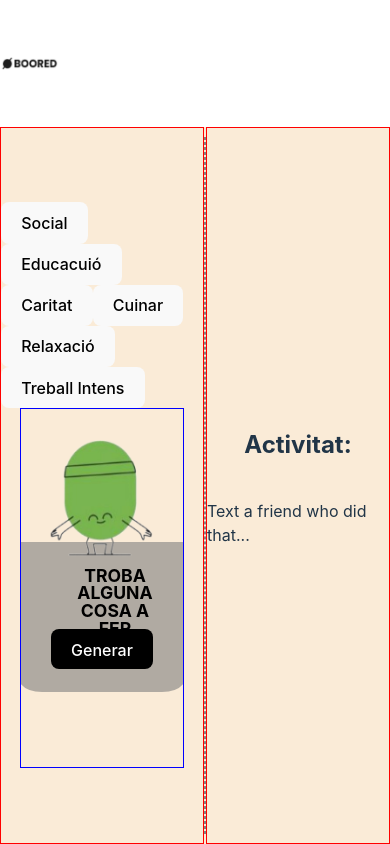
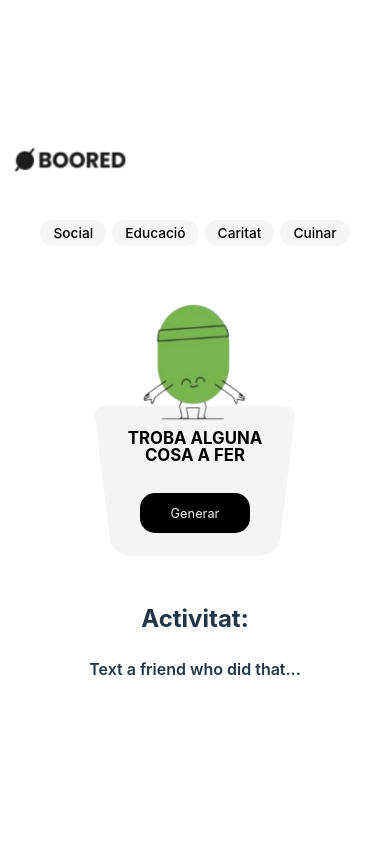
Before and after one commit to danipoal/ProvaTecnicaHackato2024, a React (Vite) app: page / in a window 390 px wide. Built offline with nearby package versions, Linux system fonts and the light colour scheme.

Commit message:
Design Completed - mobile responsive

```diff
--- a/src/App.jsx
+++ b/src/App.jsx
@@ -1,19 +1,20 @@
 import './styles/App.css'
 import './styles/canvas.css'
+import './styles/buttons.css'
 import Header from './components/layout/Header'
 import AvatarCanvas from './components/AvatarCanvas'
 import ActivityCanvas from './components/ActivityCanvas'
 
 function App() {
   return (
-    <>
+    <div className='app'>
       <Header />
       <main className='main-div'>
         <AvatarCanvas />
         <div className='separator'></div>
         <ActivityCanvas />
       </main>
-    </>
+    </div>
 
   )
 }
--- a/src/components/AvatarCanvas.jsx
+++ b/src/components/AvatarCanvas.jsx
@@ -7,7 +7,7 @@ const AvatarCanvas = () => {
             <div className="avatar-container">
                 <div className='button-container'>
                     <TypeButton text="Social"/>
-                    <TypeButton text="Educacuió"/>
+                    <TypeButton text="Educació"/>
                     <TypeButton text="Caritat"/>
                     <TypeButton text="Cuinar"/>
                     <TypeButton text="Relaxació"/>
--- a/src/styles/App.css
+++ b/src/styles/App.css
@@ -1,11 +1,22 @@
+
 .main-div{
-    height: 85vh;
     width: 100vw;
-    background-color: antiquewhite;
     display: flex;
     justify-content: center;
 }
 .separator{
-    border: 1px dashed gray;
-    margin: 10px 0;
+    width: 1px;
+    background-image: linear-gradient(black 33%, rgba(255,255,255,0) 0%);
+    background-position: right;
+    background-size: 1px 8px;
+    background-repeat: repeat-y;
 }
+@media (min-width: 320px) and (max-width: 768px){
+
+    .main-div{
+        flex-direction: column;
+    }
+    .separator{
+        display: none;
+    }
+}
--- a/src/styles/buttons.css
+++ b/src/styles/buttons.css
@@ -1,6 +1,31 @@
 .type-button{
 
+    width: fit-content;
+    margin: 5px 3px;
+    padding: 4px 12px;
+    border-radius: 15px;
+    -webkit-border-radius: 15px;
+    -moz-border-radius: 15px;
+    -ms-border-radius: 15px;
+    -o-border-radius: 15px;
+    font-size: 0.857rem;
+    background-color: hsla(0, 0%, 50%, 0.08);
+
+}
+.type-button:focus{
+    background-color: rgb(124 80 242);
+    color: white;
+    outline: none;
 }
 .generator-button{
+    padding: 0 30px;
 
+    font-size: 0.8rem;
+    font-weight: 400;
+    color: rgb(241, 241, 241);
+    border-radius: 15px;
+    -webkit-border-radius: 15px;
+    -moz-border-radius: 15px;
+    -ms-border-radius: 15px;
+    -o-border-radius: 15px;
 }
--- a/src/styles/canvas.css
+++ b/src/styles/canvas.css
@@ -1,22 +1,33 @@
 .activity-container{
     width: 400px;
-    border: solid red 1px;
     display: flex;
     flex-direction: column;
     align-items: center;
     justify-content: center;
 }
+.activity-container p{
+    margin-top: 0;
+    font-weight: 600;
+}
+
 .avatar-container{
     width: 400px;
-    border: red solid 1px;
     display: flex;
     flex-direction: column;
     justify-content: center;
     align-items: center;
 
 }
+.button-container{
+    width: 80%;
+    height: 140px;
+    display: flex;
+    justify-content: center;
+    align-content: center;
+    flex-wrap: wrap; /* Permite que los elementos se ajusten en varias filas */
+
+}
 .cartoon-container{
-    border: 1px blue solid;
     width: 80%;
     overflow: hidden;
     display: flex;
@@ -45,12 +56,11 @@
     margin-top: -12px;
     scale: 1;
     height: 300px;
-    opacity: 0.6;
+    opacity: 0.08;
     position: relative;
 }
 .generator-text{
-    font-size: 1.2rem;
-    font-size: 1.1rem;
+    font-size: 1.05rem;
     line-height: 100%;
     color: black;
     padding:0 40px;
@@ -68,3 +78,23 @@
     background-color: black;
     color: white;
 }
+
+@media (max-width: 768px){
+
+.avatar-container{
+    align-self: center;
+}
+.activity-container{
+    align-self: center;
+}
+.activity-container h2{
+    margin-top: -30px;
+}
+.button-container{
+    height: 80px;
+}
+.button-container :nth-last-child(1),
+.button-container :nth-last-child(2){
+    display: none;
+}
+    }
--- a/src/styles/header.css
+++ b/src/styles/header.css
@@ -1,12 +1,11 @@
 .header-nav{
-    width: 100vw;
-    height: 15vh;
-
     display: flex;
     align-items: center;
     overflow: hidden;
+    margin-bottom: 20px;
 
 }
 .logo-image{
-    width: 15%;
+    width: 120px;
+    padding-left: 10px;
 }
```
